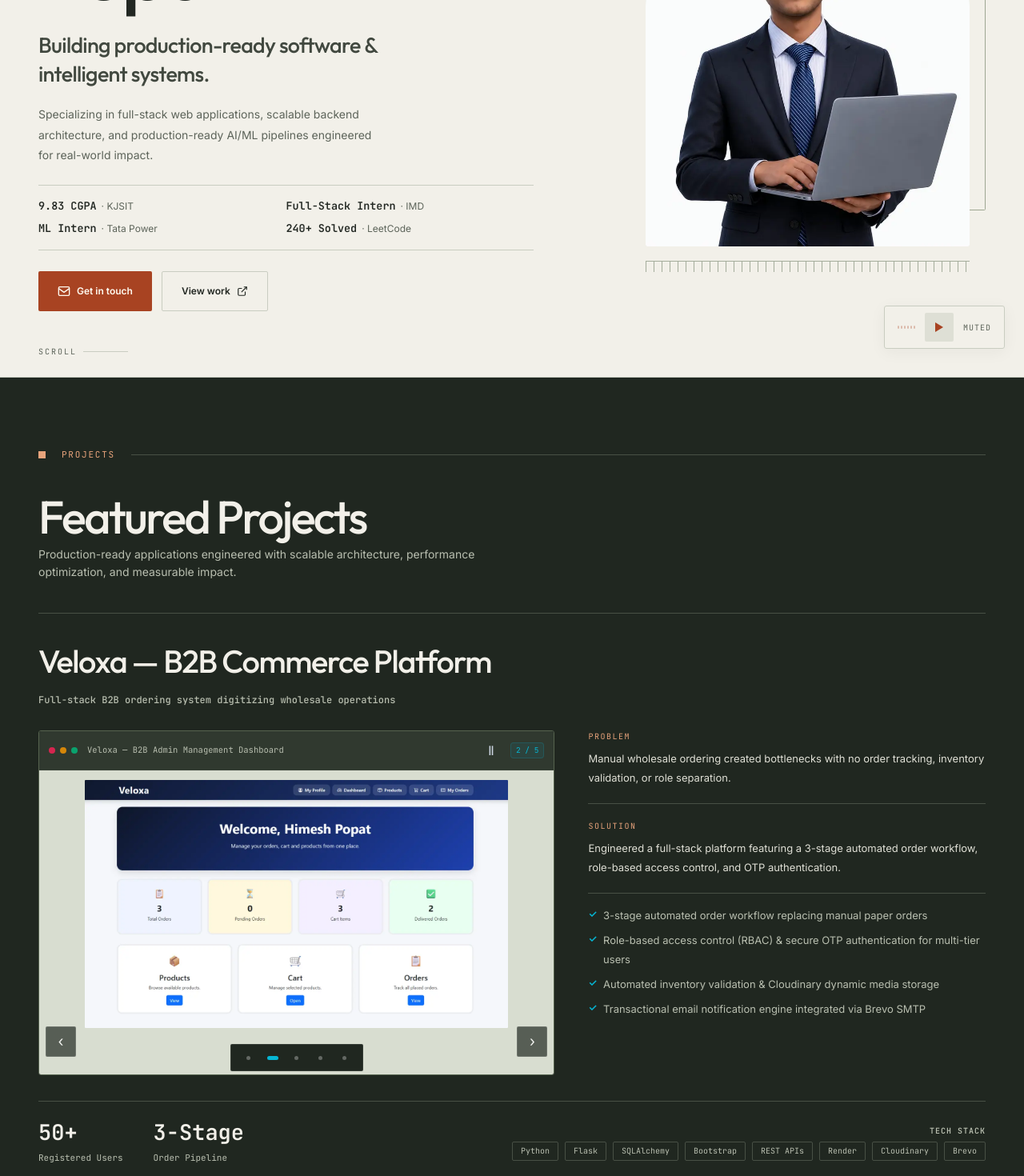
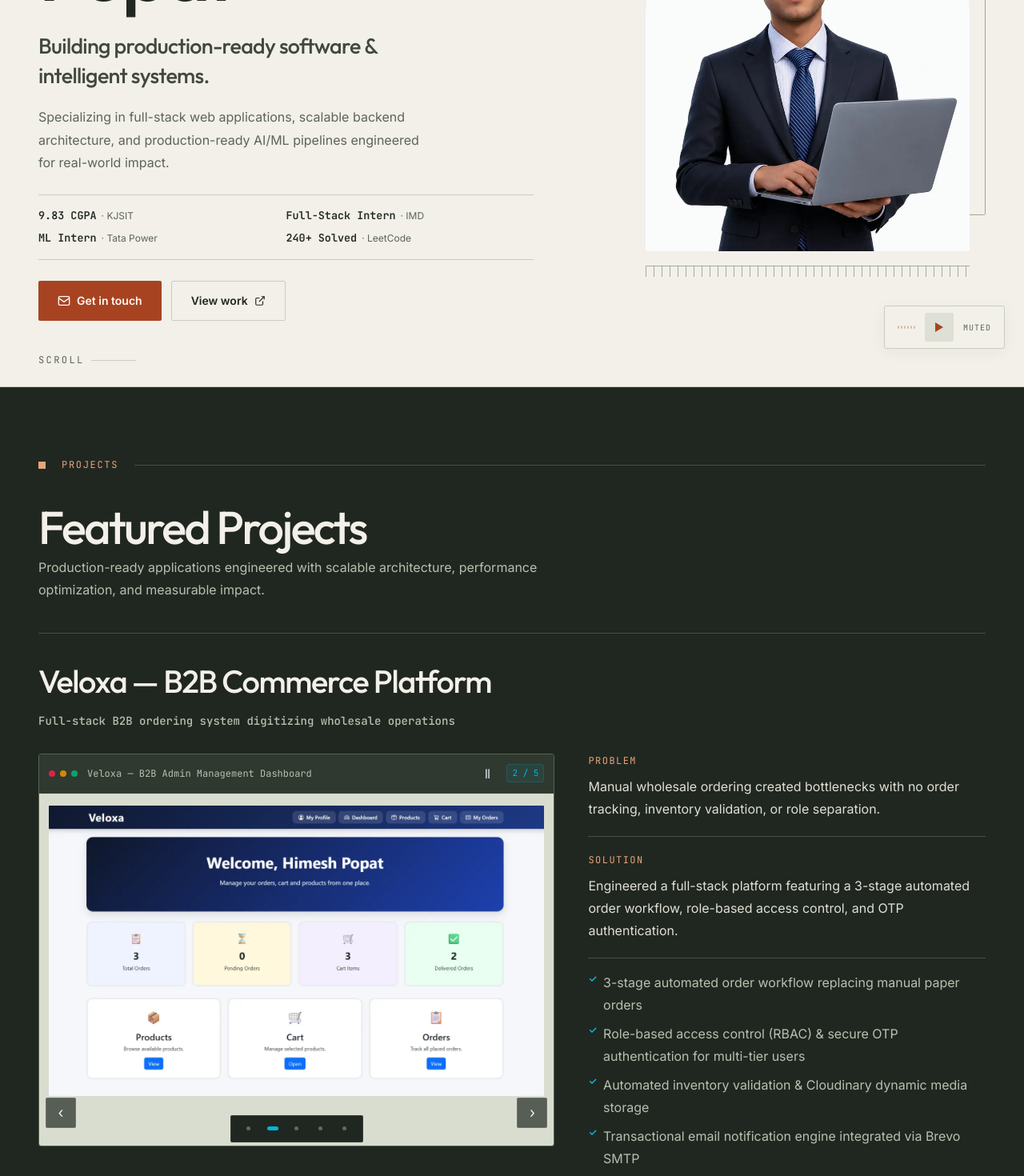
Before and after one commit to Himeshpopat/Portfolio, a React (Vite) app: page / in a window 1280 px wide. Shown: the part 340-1810 px from the top of the page at 80% size. Built offline with nearby package versions, Linux system fonts and the light colour scheme.

Commit message:
fix: improve typography readability across portfolio

```diff
--- a/src/editorial.css
+++ b/src/editorial.css
@@ -11,6 +11,7 @@
   --numeric: #a84322;
   --border: #c9cdc1;
   --button-ink: #fffaf0;
+  --reading-size: clamp(16px, 1.15vw, 17px);
 }
 body { margin: 0; }
 body::before { display: none; }
@@ -23,13 +24,13 @@ body::before { display: none; }
 .surface-card { background: var(--bg-card) !important; border-color: var(--border) !important; border-radius: 3px; box-shadow: none; }
 .portfolio-section { max-width: 1280px; padding: clamp(64px,8vw,112px) 48px; }
 .section-label { gap: 20px; margin-bottom: 38px; }
-.section-label > span { color: var(--accent) !important; font-size: 11px !important; letter-spacing: .16em !important; }
+.section-label > span { color: var(--accent) !important; font-size: 12px !important; letter-spacing: .14em !important; }
 .section-label > div { background: var(--border) !important; }
 .section-label::before { content: ''; width: 9px; height: 9px; background: var(--accent); flex-shrink: 0; }
 main > section h2 { font-size: clamp(2.3rem,4.5vw,4rem) !important; font-weight: 500 !important; line-height: 1.06; letter-spacing: -.045em !important; }
 main > section h2 + p { margin-top: 20px; max-width: 62ch; }
 .desktop-nav { top: 0; width: 100%; padding: 18px max(32px,calc((100vw - 1184px)/2)); justify-content: flex-end; border-radius: 0; background: #f2f0e9f5 !important; border: 0 !important; border-bottom: 1px solid var(--border) !important; box-shadow: none !important; backdrop-filter: blur(12px) !important; gap: 5px; }
-.desktop-nav a { white-space: nowrap; padding: 8px 13px; font-size: 12px; border-radius: 2px; }
+.desktop-nav a { white-space: nowrap; padding: 8px 13px; font-size: 14px; border-radius: 2px; }
 .desktop-nav a[aria-current] { background: #dedfd5 !important; color: var(--text) !important; }
 .desktop-nav a:last-child { margin-left: 24px; padding-inline: 22px; }
 .mobile-header { background: #f2f0e9f5 !important; border-bottom: 1px solid var(--border) !important; }
@@ -47,17 +48,17 @@ nav[aria-label="Mobile section navigation"] a[aria-current] span { color: var(--
 .hero-composition { display: grid; grid-template-columns: 1.25fr 1fr; align-items: center; gap: 70px; }
 .hero-copy { min-width: 0; text-align: left; }
 .hero-copy .hero-stage-1 { margin-bottom: 28px; }
-.hero-copy .hero-stage-1 > span { border: 0 !important; border-radius: 0; background: none !important; padding: 0; letter-spacing: .11em; font-size: 10px; }
+.hero-copy .hero-stage-1 > span { border: 0 !important; border-radius: 0; background: none !important; padding: 0; letter-spacing: .07em; font-size: 12px; white-space: normal; }
 .hero-section h1 { font-weight: 500; font-size: clamp(5rem,9vw,8.8rem); line-height: .88; letter-spacing: -.065em !important; margin-bottom: 30px; }
 .hero-section h1 span { color: var(--text) !important; }
 .hero-section h2 { font-size: clamp(1.25rem,2.1vw,1.75rem) !important; line-height: 1.25; letter-spacing: -.025em !important; max-width: 29ch; margin-bottom: 18px; }
-.hero-section p { font-size: 14px; line-height: 1.8 !important; max-width: 49ch; margin-inline: 0; margin-bottom: 25px; }
+.hero-section p { font-size: var(--reading-size); line-height: 1.8 !important; max-width: 49ch; margin-inline: 0; margin-bottom: 25px; }
 .hero-credentials { gap: 0; display: grid; grid-template-columns: 1fr 1fr; border-block: 1px solid var(--border); padding-block: 12px; margin-bottom: 26px; }
 .hero-credentials > div { padding: 5px 0; justify-content: flex-start; border: 0 !important; background: none !important; backdrop-filter: none !important; height: auto; min-height: 28px; }
 .hero-credentials > div > span:first-child { font-size: clamp(12px, 1.05vw, 14px); color: var(--text) !important; }
 .hero-credentials > div > span:last-child { font-size: 12px !important; }
 .hero-stage-4 { justify-content: flex-start; }
-.hero-stage-4 a { border-radius: 2px; min-height: 50px; font-size: 12px; }
+.hero-stage-4 a { border-radius: 2px; min-height: 50px; font-size: 14px; }
 .hero-stage-4 a:last-child { border-color: var(--border) !important; }
 .hero-image { position: relative; align-self: center; }
 .hero-portrait { width: 100%; height: auto; position: relative; padding: 20px 20px 0 0; }
@@ -137,7 +138,7 @@ footer { max-width: 1184px !important; border-color: var(--border) !important; }
 .project-card > div:first-child:not(.project-heading) { display: none; }
 .project-heading { padding: 34px 0 28px; max-width: 850px; text-align: left; }
 .project-heading h3 { font-size: clamp(1.65rem,3.1vw,2.8rem) !important; font-weight: 500 !important; letter-spacing: -.035em !important; margin-bottom: 12px; }
-.project-heading p { font-size: 12px !important; line-height: 1.7; color: var(--text-muted) !important; }
+.project-heading p { font-size: 14px !important; line-height: 1.7; color: var(--text-muted) !important; }
 .project-body { padding: 0; gap: 30px; }
 .project-body .screenshot-carousel { margin-bottom: 0; border-radius: 3px; border: 1px solid #56634f; box-shadow: none !important; }
 .screenshot-carousel > div:first-child { background: #30392f; }
@@ -149,11 +150,11 @@ footer { max-width: 1184px !important; border-color: var(--border) !important; }
 .project-narrative { grid-template-columns: 1fr; gap: 20px; }
 .project-narrative > div { padding: 0 0 20px; background: transparent !important; border: 0 !important; border-bottom: 1px solid var(--border) !important; border-radius: 0; }
 .project-narrative > div > p:first-child { color: var(--accent) !important; margin-bottom: 9px !important; }
-.project-narrative p:last-child, [id^="details-"] > div:last-child p { font-size: 13px !important; line-height: 1.8 !important; }
+.project-narrative p:last-child, [id^="details-"] > div:last-child p { font-size: var(--reading-size) !important; line-height: 1.75 !important; }
 .project-footer { border-color: var(--border); padding-block: 24px 0; }
 .project-footer > div:first-child { gap: 38px; }
 .project-footer > div:first-child > div > div:first-child { color: var(--text) !important; font-size: 27px !important; margin-bottom: 8px; }
-.project-footer span.rounded-full { background: transparent !important; border-color: var(--border) !important; color: var(--text-muted) !important; border-radius: 2px; font-size: 10px; }
+.project-footer span.rounded-full { background: transparent !important; border-color: var(--border) !important; color: var(--text-muted) !important; border-radius: 2px; font-size: 12px; }
 .project-actions { margin-top: 0; padding-bottom: 14px; }
 .project-actions a { border-radius: 2px; padding-inline: 20px; }
 .project-actions a:first-child { background: #e7a37b !important; }
@@ -162,7 +163,7 @@ footer { max-width: 1184px !important; border-color: var(--border) !important; }
   .project-slide + .project-slide { margin-top: 70px; }
   .project-body { display: grid; grid-template-columns: minmax(0,1.3fr) minmax(0,1fr); gap: 32px 42px; align-items: start; }
   .project-body > div { min-width: 0; }
-  .project-body .screenshot-carousel > div:nth-child(2) { height: 380px; }
+  .project-body .screenshot-carousel > div:nth-child(2) { height: 440px; }
   .project-footer, .project-actions { grid-column: 1 / -1; }
   .project-footer { margin-top: 0; }
 }
@@ -173,18 +174,18 @@ footer { max-width: 1184px !important; border-color: var(--border) !important; }
 .experience-heading > div, .experience-heading > div > div { align-items: flex-start; text-align: left; }
 .experience-heading > div { flex-direction: column; gap: 20px; }
 .experience-heading h3 { font-size: clamp(1.6rem,2.6vw,2.3rem) !important; font-weight: 500 !important; line-height: 1.2; margin-bottom: 15px; }
-.experience-heading > div > p { text-align: left; font-size: 11px !important; }
+.experience-heading > div > p { text-align: left; font-size: 13px !important; }
 .experience-heading > div > div > div { justify-content: flex-start; }
-.experience-heading span { background: transparent !important; border: 1px solid var(--border) !important; border-radius: 2px; padding: 5px 7px; font-size: 9px; letter-spacing: .05em; }
+.experience-heading span { background: transparent !important; border: 1px solid var(--border) !important; border-radius: 2px; padding: 5px 7px; font-size: 11px; letter-spacing: .04em; }
 .experience-detail { padding: 22px 0; }
-.experience-detail p { font-size: 14px !important; line-height: 1.8 !important; }
+.experience-detail p { font-size: var(--reading-size) !important; line-height: 1.8 !important; }
 .experience-detail > div + div { margin-top: 16px; }
 .experience-stack { padding: 0 0 25px; border-color: var(--border) !important; }
-.experience-stack > span { border-radius: 2px; background: #e4e6dc !important; border-color: #c9cdc1 !important; color: var(--text-secondary) !important; font-size: 10px; padding: 5px 8px; }
+.experience-stack > span { border-radius: 2px; background: #e4e6dc !important; border-color: #c9cdc1 !important; color: var(--text-secondary) !important; font-size: 12px; padding: 6px 9px; }
 .experience-metrics { background: var(--border) !important; border: 1px solid var(--border) !important; }
 .experience-metrics > div { padding: 18px 10px; background: #e5e7dc !important; text-align: left; }
 .experience-metrics > div > div:first-child { justify-content: flex-start; }
-.experience-metrics > div > div:last-child { font-size: 10px !important; line-height: 1.6; }
+.experience-metrics > div > div:last-child { font-size: 12px !important; line-height: 1.6; }
 @media (min-width: 1000px) {
   .experience-entry { display: grid; grid-template-columns: minmax(0,.8fr) minmax(0,1.5fr); column-gap: 60px; }
   .experience-heading { grid-column: 1; grid-row: 1 / span 4; }
@@ -197,14 +198,14 @@ footer { max-width: 1184px !important; border-color: var(--border) !important; }
 #achievements .surface-card { background: transparent !important; padding: 28px; min-height: 215px; border: 0 !important; border-right: 1px solid var(--border) !important; border-bottom: 1px solid var(--border) !important; border-radius: 0; }
 #achievements .surface-card:nth-child(3) { background: #dce1d0 !important; }
 #achievements .surface-card > div > div > span:first-child { font-family: var(--font-display); font-weight: 500; font-size: clamp(2.3rem,4.3vw,3.7rem); letter-spacing: -.05em; color: var(--text) !important; }
-#achievements .surface-card > div > p { margin-block: 16px; font-size: 15px; font-weight: 500; }
-#achievements .surface-card > p { line-height: 1.7; }
+#achievements .surface-card > div > p { margin-block: 16px; font-size: 16px; font-weight: 500; }
+#achievements .surface-card > p { font-size: 14px; line-height: 1.75; }
 #skills { border-top: 1px solid var(--border); }
 .skills-matrix { display: block; margin-top: 40px; border-top: 1px solid var(--border); }
 .skills-matrix > div { display: grid; grid-template-columns: 220px 1fr; gap: 20px; padding: 25px 0; background: transparent !important; border: 0 !important; border-bottom: 1px solid var(--border) !important; border-radius: 0; }
 .skills-matrix > div > div:first-child { margin: 0; align-items: flex-start; padding-top: 8px; }
-.skills-matrix > div > div:first-child p { color: var(--text) !important; font-size: 11px !important; line-height: 1.5 !important; letter-spacing: .08em !important; }
-.skills-matrix span.inline-flex { height: auto !important; padding: 7px 11px; font-family: var(--font-body) !important; color: var(--text-secondary) !important; background: #e4e6dc !important; border: 1px solid #d3d6ca !important; border-radius: 2px; font-size: 12px; }
+.skills-matrix > div > div:first-child p { color: var(--text) !important; font-size: 13px !important; line-height: 1.5 !important; letter-spacing: .08em !important; }
+.skills-matrix span.inline-flex { height: auto !important; padding: 7px 11px; font-family: var(--font-body) !important; color: var(--text-secondary) !important; background: #e4e6dc !important; border: 1px solid #d3d6ca !important; border-radius: 2px; font-size: 14px; }
 .skills-matrix span.inline-flex > span { display: none; }
 #learning { padding-top: 35px; }
 #learning > .grid { grid-template-columns: repeat(2,minmax(0,1fr)); gap: 0; margin-top: 36px; border-top: 1px solid var(--border); }
@@ -213,7 +214,7 @@ footer { max-width: 1184px !important; border-color: var(--border) !important; }
 #learning .surface-card > div { align-items: flex-start; flex-direction: column-reverse; gap: 16px; }
 #learning .surface-card > div > span:first-child { font-size: 20px; line-height: 1.25; font-weight: 500; max-width: 28ch; }
 #learning .surface-card > div > span:last-child { background: transparent !important; border: 0 !important; color: var(--accent) !important; padding: 0; }
-#learning .surface-card > p { margin-top: 16px; max-width: 48ch; font-size: 13px !important; line-height: 1.8 !important; }
+#learning .surface-card > p { margin-top: 16px; max-width: 48ch; font-size: var(--reading-size) !important; line-height: 1.75 !important; }
 #about { background: #e3e6da; }
 #about .surface-card { border: 1px solid #b5beaa !important; background: transparent !important; padding: 32px; }
 #about .surface-card h3 { font-size: 25px !important; font-weight: 500 !important; margin-block: 22px 12px !important; }
@@ -229,7 +230,7 @@ footer { max-width: 1184px !important; border-color: var(--border) !important; }
 #github a.surface-card { padding: 32px 0; border: 0 !important; border-bottom: 1px solid var(--border) !important; background: transparent !important; border-radius: 0; }
 #github a.surface-card:nth-child(even) { padding-left: 36px; }
 #github a.surface-card span.font-semibold { font-size: 21px; white-space: normal; font-weight: 500; }
-#github a.surface-card p { margin-block: 15px; max-width: 48ch; font-size: 13px !important; }
+#github a.surface-card p { margin-block: 15px; max-width: 48ch; font-size: var(--reading-size) !important; line-height: 1.75 !important; }
 #contact { --text: #f2f0e9; --text-muted: #bbc2b2; --accent: #e7a37b; --border: #495343; --button-ink: #222722; background: #222b22; max-width: none; padding: 75px max(48px,calc((100vw - 1184px)/2)) 100px; }
 #contact > div:last-child { max-width: 850px; text-align: left; margin-inline: 0; }
 #contact h2 { font-size: clamp(3rem,6.5vw,6rem) !important; font-weight: 500 !important; }
@@ -268,7 +269,7 @@ footer { padding-block: 28px; }
   #achievements .surface-card { padding: 20px 16px; min-height: 230px; }
   #achievements .surface-card > div > div > span:first-child { font-size: 2.1rem; }
   #achievements .surface-card:nth-child(5) > div > div > span:first-child { font-size: 1.6rem; }
-  #achievements .surface-card > div > p { font-size: 13px; }
+  #achievements .surface-card > div > p { font-size: 16px; }
   .skills-matrix > div { grid-template-columns: 1fr; gap: 14px; }
   .skills-matrix > div > div:first-child { padding-top: 0; }
   #learning > .grid { grid-template-columns: 1fr; }
@@ -295,3 +296,50 @@ footer { padding-block: 28px; }
   nav[aria-label="Mobile section navigation"] a > span:nth-child(2) { font-family: var(--font-body) !important; font-size: clamp(7.5px,2.2vw,10px) !important; letter-spacing: -.02em !important; overflow: visible !important; text-overflow: clip !important; }
 }
 #github > .flex a { border-radius: 2px; border-color: var(--border) !important; background: transparent !important; }
+/* Readable supporting type across the complete portfolio. */
+#projects h2 + p,
+#achievements > p,
+#skills > p,
+#learning > div > p,
+#about .space-y-5 > p,
+#github > .flex > div > p,
+#contact > div:last-child > p:first-of-type { font-size: var(--reading-size) !important; line-height: 1.75 !important; }
+.project-narrative > div > p:first-child,
+.experience-stack > div > p,
+#about .surface-card > p:first-child { font-size: 12px !important; letter-spacing: .12em !important; }
+.project-footer > div:first-child > div > div:last-child { font-size: 13px !important; line-height: 1.6; }
+.project-footer > div:last-child > span { font-size: 12px; }
+.project-body > div:first-child > .grid > div > div:last-child { font-size: 12px !important; font-family: var(--font-body) !important; white-space: normal; overflow: visible; line-height: 1.5; margin-top: 6px; }
+.project-body > div:first-child > .flex > span { font-size: 12px; padding: 5px 8px; }
+.project-actions a { font-family: var(--font-body) !important; font-size: 14px; }
+.project-body > button[aria-controls] { font-size: 14px; font-family: var(--font-body); }
+.screenshot-carousel > div:first-child .truncate { font-size: 12px; }
+.screenshot-carousel > div:first-child .flex-shrink-0 > span { font-size: 11px; }
+.experience-heading > div > div > p { font-size: 15px !important; line-height: 1.7; }
+#achievements .surface-card > div > div > span:last-child:not(:first-child) { font-size: 12px; }
+#learning .surface-card > div > span:last-child { font-size: 12px; }
+#about .surface-card > p:not(:first-child) { font-size: 15px !important; }
+#about .surface-card .pt-5 p { font-size: 13px !important; letter-spacing: .04em !important; }
+#about .surface-card .pt-5 span:last-child { font-size: 15px !important; }
+#github > .grid.grid-cols-3 .surface-card > div:last-child { font-family: var(--font-body) !important; font-size: 14px; line-height: 1.5; margin-top: 8px; }
+#github a.surface-card > div:last-child { font-size: 13px; }
+#github a.surface-card span.whitespace-nowrap { font-size: 12px; }
+#contact > div:last-child > p:last-child, footer p { font-size: 13px !important; }
+.hero-scroll-cue span, #projects > div > p { font-size: 12px !important; }
+.mobile-header a { font-size: 12px; }
+@media (max-width: 899px) {
+  nav[aria-label="Mobile section navigation"] { display: grid; grid-template-columns: repeat(3,minmax(0,1fr)); gap: 2px; padding-inline: 6px; padding-top: 5px !important; }
+  nav[aria-label="Mobile section navigation"] a { flex-direction: row; gap: 5px; min-height: 40px; padding: 4px 0; }
+  nav[aria-label="Mobile section navigation"] a > span:nth-child(2) { font-size: clamp(11px,2.9vw,13px) !important; width: auto; flex: 0 1 auto; }
+  nav[aria-label="Mobile section navigation"] a > span:last-child { display: none; }
+  nav[aria-label="Mobile section navigation"] svg { width: 17px; height: 17px; }
+  footer { padding-bottom: 128px; }
+}
+@media (max-width: 599px) {
+  .hero-copy .hero-stage-1 > span > span:last-child { white-space: normal; overflow: visible; }
+  .project-actions a { font-size: 13px; padding-inline: 10px; }
+  .project-body > button[aria-controls] { font-size: 13px; }
+  .project-footer { flex-wrap: wrap; }
+  #github > .grid.grid-cols-3 .surface-card { padding-inline: 8px; }
+  #github > .grid.grid-cols-3 .surface-card > div:last-child { font-size: 13px; }
+}
```
